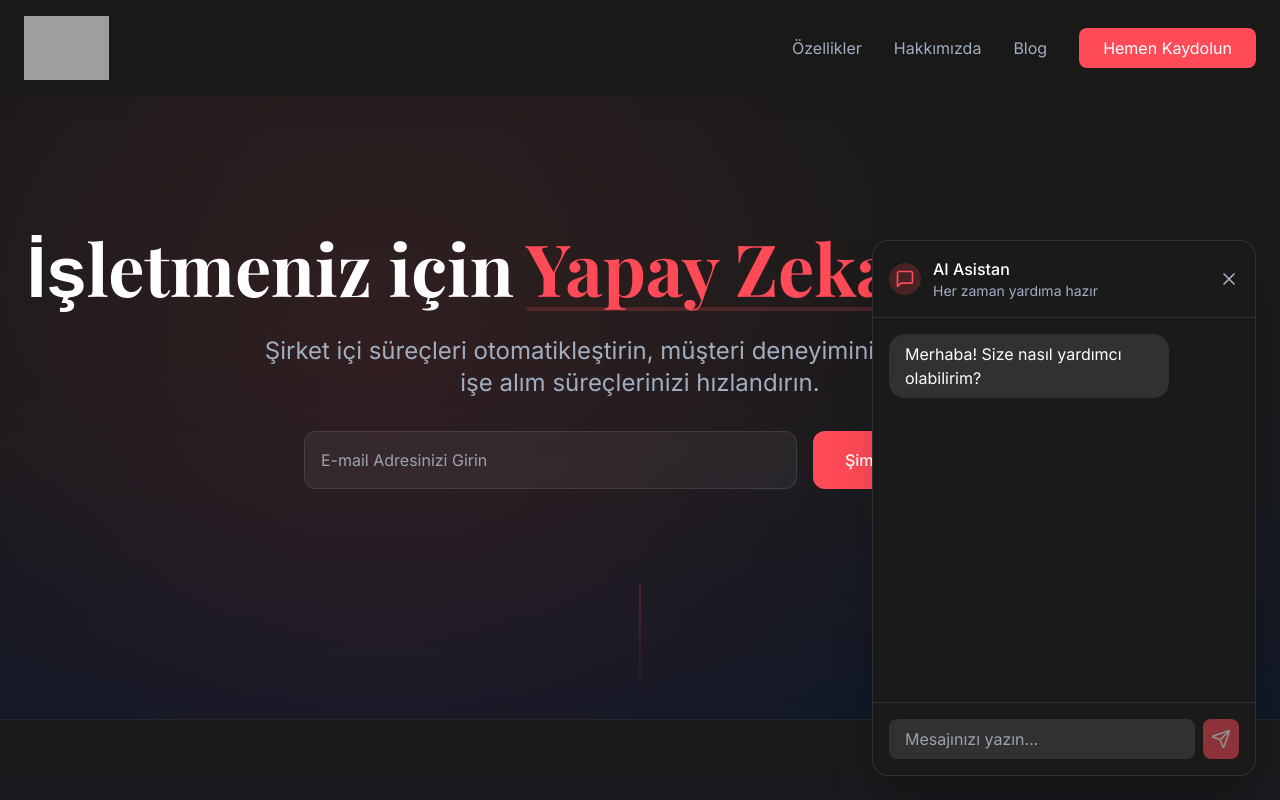
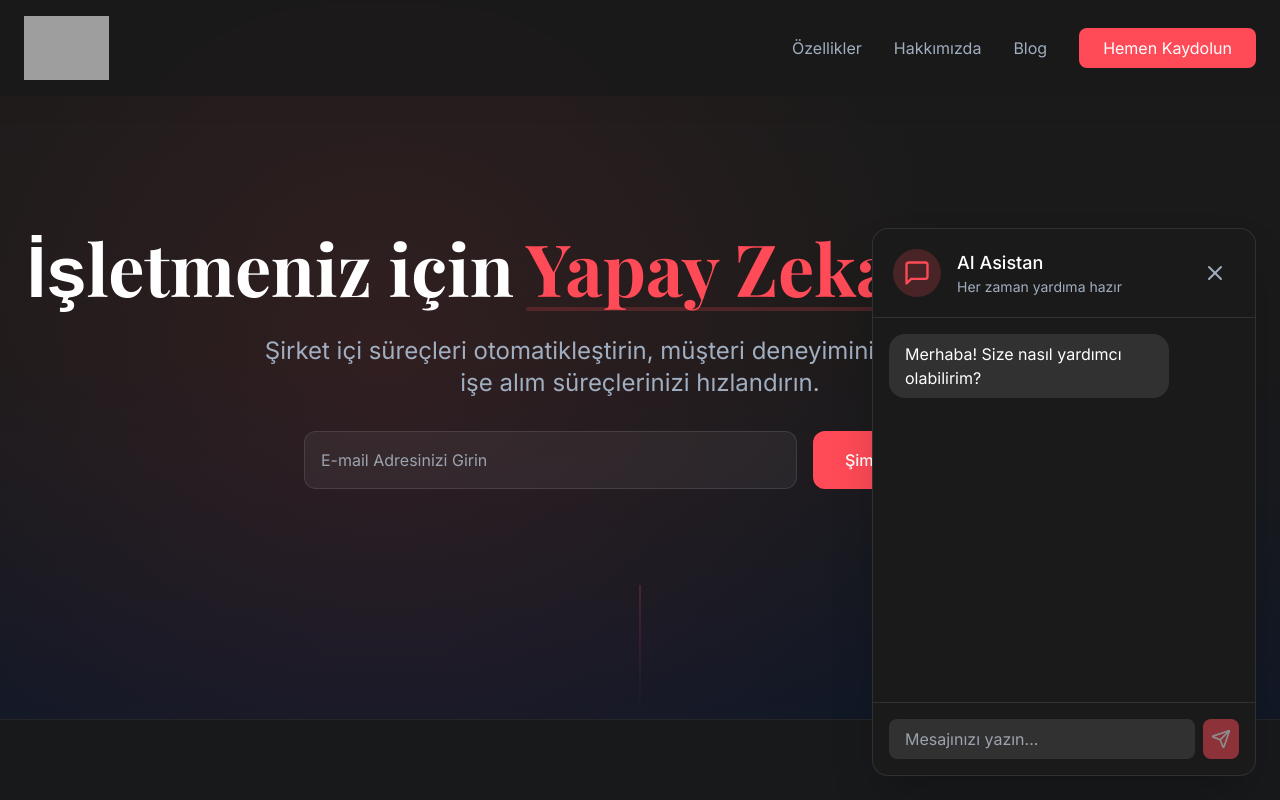
Before and after one commit to ozgurbuluta/aiyaninda-website, a Next.js app: page / in a window 1280 px wide. Both pictures are taken after a click on the button 1214 px from the left and 734 px from the top of the page. Shown: the top 800 px of the page. Built offline with nearby package versions, Linux system fonts and the light colour scheme; grey boxes are pictures that could not be loaded; a web font is replaced by a local one.

Commit message:
Mistral model changed to large, pop-up not opening fixed

```diff
--- a/app/api/chat/route.js
+++ b/app/api/chat/route.js
@@ -17,17 +17,17 @@ export async function POST(req) {
           'Authorization': `Bearer ${process.env.MISTRAL_API_KEY}`
         },
         body: JSON.stringify({
-          model: "mistral-small-latest",
+          model: "mistral-large-latest",
           messages: [
             {
               role: "system",
               content: `Sen "AIYanında"'nın yapay zeka asistanısın.
-                - KOBİ'lere yapay zeka çözümleri sunuyorsun
-                - Her zaman profesyonel ve yardımsever bir ton kullanıyorsun
+                - AIYanında, KOBİ'lere yapay zeka çözümleri sunuyor
+                - Sen her zaman profesyonel ve yardımsever bir ton kullanıyorsun
                 - Türkçe iletişim kuruyorsun
-                - Fiyatlandırma ve hizmetler hakkında genel bilgi verirsin
-                - Detaylı bilgi için iletişime yönlendirirsin
-                - Şirket kurucuları Özgür Bulut Akanay ve Kağan Karabayır'dır.
+                - Fiyatlandırma ve hizmetler hakkında genel bilgi istenirse, bilgi için mail atmalarını söyle.
+                - Detaylı bilgi için iletişime yönlendirirsin.
+                - Şirket kurucuları Özgür Bulut Akanay ve Kağan Karabayır'dır. (Sadece sorulursa söyle)
                 - Ne iş yaptığımız sorulduğunda, KOBİ'lere yapay zeka çözümleri sunduğumuzu söyleyip, daha fazla bilgi almak için info@aiyaninda.com'a mail atmalarını söyle. `
             },
             ...messages
--- a/app/components/ChatInterface.js
+++ b/app/components/ChatInterface.js
@@ -24,10 +24,6 @@ export default function ChatInterface() {
     scrollToBottom();
   }, [messages]);
 
-  const toggleChat = () => {
-    setIsOpen(!isOpen);
-  };
-
   const handleSubmit = async (e) => {
     e.preventDefault();
     if (!inputMessage.trim()) return;
@@ -53,8 +49,6 @@ export default function ChatInterface() {
         })
       });
 
-      if (!response.ok) throw new Error('API request failed');
-
       const data = await response.json();
 
       if (data.error) {
@@ -66,7 +60,6 @@ export default function ChatInterface() {
         content: data.content
       }]);
     } catch (error) {
-      console.error('Chat error:', error);
       setError('Bir hata oluştu. Lütfen tekrar deneyin.');
     } finally {
       setIsLoading(false);
@@ -74,46 +67,48 @@ export default function ChatInterface() {
   };
 
   return (
-    <div className="fixed bottom-0 right-0 z-50 p-6">
-      {/* Chat Button */}
-      <button
-        onClick={toggleChat}
-        className={`p-7 bg-primary rounded-full shadow-lg hover:bg-primary/90
-                   transition-all duration-300
-                   ${isOpen ? 'opacity-0 pointer-events-none' : 'opacity-100'}`}
-        aria-label="Toggle chat"
-      >
-        <MessageSquare className="w-7 h-7 text-white" />
-      </button>
+    <>
+      {/* Chat Button - Made larger */}
+      {!isOpen && (
+        <button
+          onClick={() => setIsOpen(true)}
+          className="fixed bottom-8 right-8 p-5 bg-primary rounded-full shadow-lg
+                     hover:bg-primary/90 transition-all duration-300 z-50
+                     hover:scale-105 active:scale-95"
+        >
+          <MessageSquare className="w-8 h-8 text-white" /> {/* Increased icon size */}
+        </button>
+      )}
 
       {/* Chat Window */}
       <div
         className={`fixed bottom-6 right-6 w-96 bg-dark border border-white/10
-                    rounded-2xl shadow-2xl transition-all duration-300 transform
+                    rounded-2xl shadow-2xl z-50 transition-all duration-300
                     ${isOpen
-                      ? 'scale-100 opacity-100 translate-y-0'
-                      : 'scale-95 opacity-0 translate-y-4 pointer-events-none'}`}
+                      ? 'opacity-100 translate-y-0'
+                      : 'opacity-0 translate-y-4 pointer-events-none'}`}
       >
-        {/* Chat Header */}
-        <div className="flex items-center justify-between p-4 border-b border-white/10">
-          <div className="flex items-center gap-3">
-            <div className="w-8 h-8 rounded-full bg-primary/20 flex items-center justify-center">
-              <MessageSquare className="w-5 h-5 text-primary" />
+        {/* Header */}
+        <div className="flex items-center justify-between p-5 border-b border-white/10">
+          <div className="flex items-center gap-4">
+            <div className="w-12 h-12 rounded-full bg-primary/20 flex items-center justify-center">
+              {/* Increased logo size */}
+              <MessageSquare className="w-7 h-7 text-primary" />
             </div>
             <div>
-              <h3 className="font-medium text-white">AI Asistan</h3>
+              <h3 className="font-medium text-white text-lg">AI Asistan</h3>
               <p className="text-sm text-secondary">Her zaman yardıma hazır</p>
             </div>
           </div>
           <button
-            onClick={toggleChat}
-            className="text-secondary hover:text-white transition-colors"
+            onClick={() => setIsOpen(false)}
+            className="text-secondary hover:text-white transition-colors p-2"
           >
-            <X className="w-5 h-5" />
+            <X className="w-6 h-6" /> {/* Slightly larger close button */}
           </button>
         </div>
 
-        {/* Chat Messages */}
+        {/* Messages */}
         <div className="h-96 overflow-y-auto p-4 space-y-4">
           {messages.map((message, index) => (
             <div
@@ -145,7 +140,7 @@ export default function ChatInterface() {
           <div ref={messagesEndRef} />
         </div>
 
-        {/* Chat Input */}
+        {/* Input */}
         <form onSubmit={handleSubmit} className="p-4 border-t border-white/10">
           <div className="flex gap-2">
             <input
@@ -173,6 +168,6 @@ export default function ChatInterface() {
           </div>
         </form>
       </div>
-    </div>
+    </>
   );
 }
```
